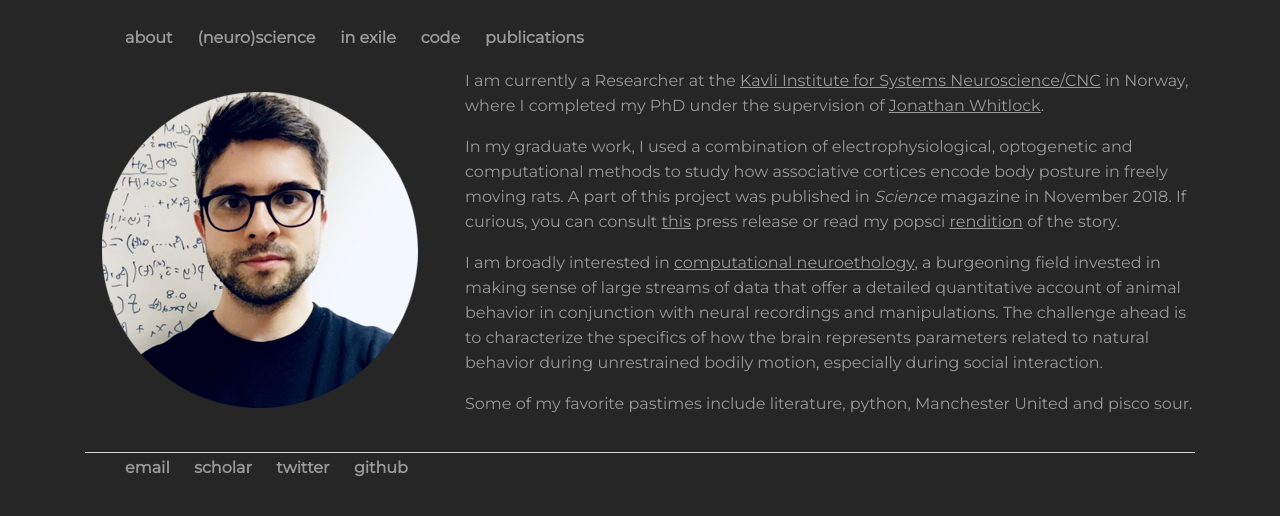
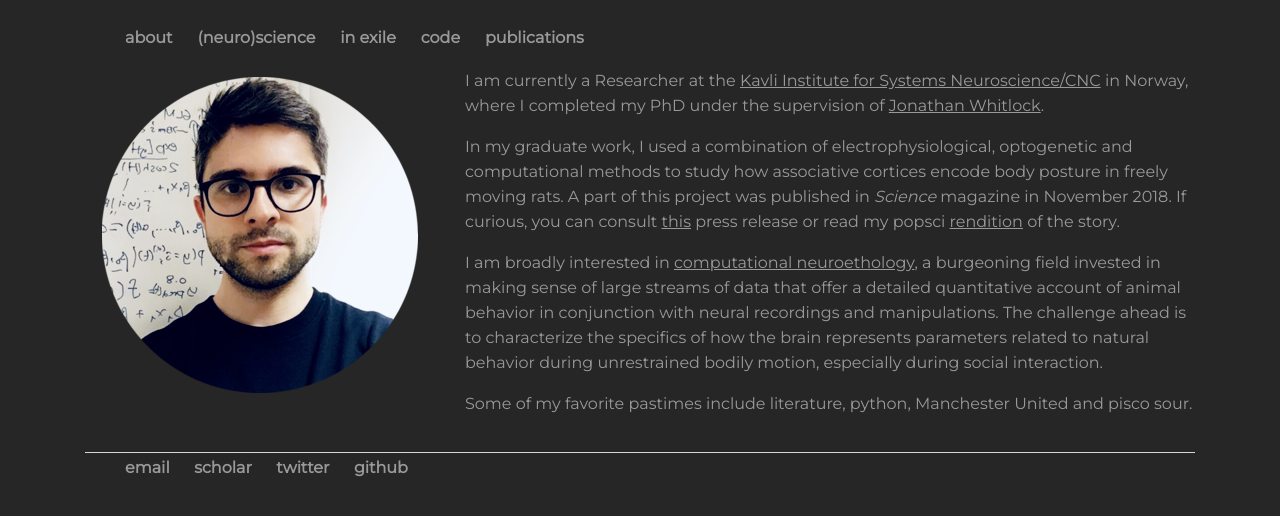
Before and after one commit to bartulem/bartulem.github.io, a Jekyll site: the page built from about/index.html, in a window 1280 px wide. Shown: the top 516 px of the page. Built offline with Jekyll 4.4.1, drawn with Linux system fonts in a browser that asks for light colours.

Commit message:
Update index.html

```diff
--- a/about/index.html
+++ b/about/index.html
@@ -4,7 +4,7 @@ title: bartulem
 ---
 <div class="row marketing">
 	<div class="col-sm-4 content">
-		<img alt="Bartul Mimica" src="http://bartulem.github.io/img/circle-bm2020.png">
+		<img class="custom" alt="Bartul Mimica" src="http://bartulem.github.io/img/circle-bm2020.png">
 	</div>
 	<div class="col-sm-8">
 		<p>I am currently a Researcher at the <a style="text-decoration:underline" href="https://www.ntnu.edu/kavli/">Kavli Institute for Systems Neuroscience/CNC</a> in Norway, where I completed my PhD under the supervision of <a style="text-decoration:underline" href="https://www.whitlocklab.org/">Jonathan Whitlock</a>.</p>
```
